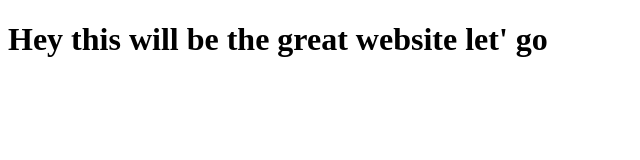
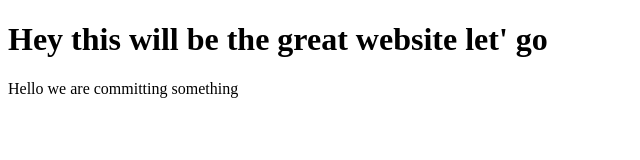
Before and after one commit to SumeetJoshi/git-tutorial, a plain HTML site: page git tutorial/index.html in a window 1280 px wide. Shown: the whole page, without its empty margins (0-640 px from the left). Drawn offline with Linux system fonts and the light colour scheme.

Commit message:
modified the index.html

```diff
--- a/git tutorial/index.html
+++ b/git tutorial/index.html
@@ -7,5 +7,6 @@
 </head>
 <body>
     <h1>Hey this will be the great website let' go</h1>
+    <p>Hello we are committing something</p>
 </body>
 </html>
```
